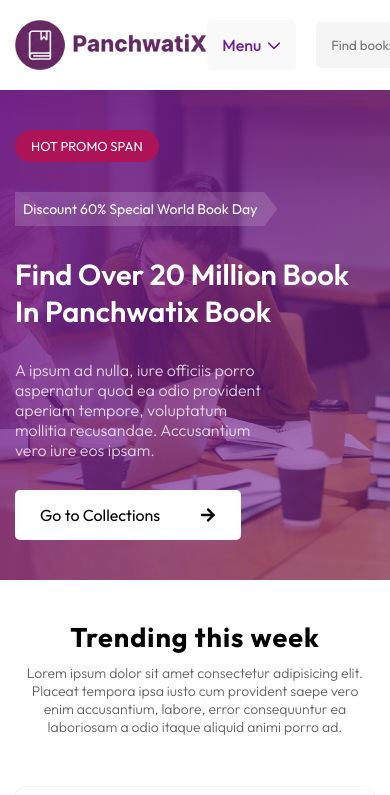
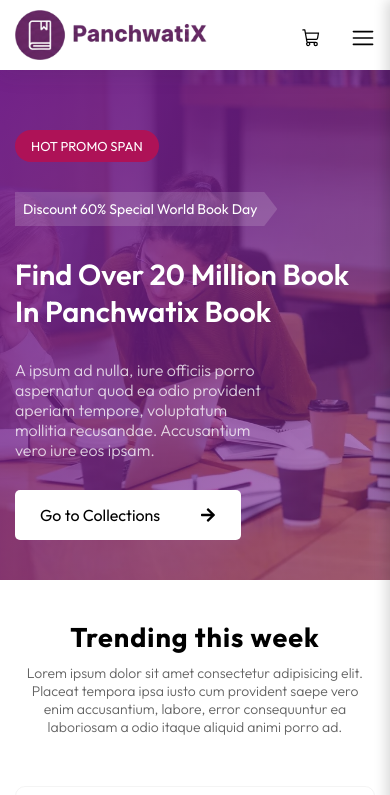
Before and after one commit to mdsaquib5/PxBookApp, a React (Vite) app: page / in a window 390 px wide. Shown: the top 795 px of the page. Built offline with nearby package versions, Linux system fonts and the light colour scheme.

Commit message:
header-fixed

```diff
--- a/package.json
+++ b/package.json
@@ -14,6 +14,7 @@
     "react": "^19.2.0",
     "react-dom": "^19.2.0",
     "react-icons": "^5.5.0",
+    "react-responsive": "^10.0.1",
     "react-router-dom": "^7.12.0",
     "sass": "^1.97.2",
     "swiper": "^12.0.3"
--- a/src/components/layout/Navbar.jsx
+++ b/src/components/layout/Navbar.jsx
@@ -3,9 +3,16 @@ import { useState, useEffect } from "react";
 import { CiSearch } from "react-icons/ci";
 import { FaChevronDown } from "react-icons/fa6";
 import { PiShoppingCart } from "react-icons/pi";
+import { useMediaQuery } from "react-responsive";
+import { RxHamburgerMenu } from "react-icons/rx";
+import { CgClose } from "react-icons/cg";
 
 const Navbar = () => {
+
+    const isTablet = useMediaQuery({ query: "(min-width: 1240px)" });
+
     const [showMenu, setShowMenu] = useState(false);
+    const [showPanel, setShowPanel] = useState(false);
     const [scrolled, setScrolled] = useState(false);
 
     useEffect(() => {
@@ -24,10 +31,76 @@ const Navbar = () => {
                                 <img src="/assets/images/header-logo.webp" alt="Header Logo" />
                             </Link>
                         </div>
+                        {isTablet && (
                             <div className="searchMenu">
+                                <div className="menu">
+                                    <div
+                                        className="menu-btn"
+                                        onClick={() => setShowMenu(!showMenu)}
+                                    >
+                                        <span>Menu</span> <FaChevronDown />
+
+                                        {showMenu && (
+                                            <ul className="menuItems">
+                                                <li><Link to="/">Home</Link></li>
+                                                <li><Link to="/">About</Link></li>
+                                                <li><Link to="/">Contact</Link></li>
+                                                <li><Link to="/">Login</Link></li>
+                                                <li><Link to="/">Register</Link></li>
+                                            </ul>
+                                        )}
+                                    </div>
+                                </div>
+
+                                <div className="search">
+                                    <form>
+                                        <input type="text" placeholder="Find books here..." />
+                                        <button type="submit">
+                                            <CiSearch />
+                                        </button>
+                                    </form>
+                                </div>
+                            </div>
+                        )}
+                        <div className="headerBtns">
+                            <div className="headerRight">
+                                <Link className="cartIcon" to={'/'}><PiShoppingCart /></Link>
+                                {isTablet && (
+                                    <>
+                                        <Link className="btn signInBtn" to={'/'}>Sign In</Link>
+                                        <button className="btn ctaBtn">Create Account</button>
+                                    </>
+                                )}
+                                {
+                                    !isTablet && (
+                                        <div className="mobileDrawer">
+                                            {/* Drawer Toggle Button */}
+                                            <button
+                                                className="drawerToggle"
+                                                onClick={() => setShowPanel(!showPanel)}
+                                            >
+                                                <RxHamburgerMenu />
+                                            </button>
+
+                                            {/* Drawer Panel */}
+                                            <div className={`drawerPanel ${showPanel ? "open" : ""}`}>
+                                                <button
+                                                    className="drawerClose"
+                                                    onClick={() => setShowPanel(false)}
+                                                >
+                                                    <CgClose />
+                                                </button>
+                                                <div className="panel">
+                                                    <div className="search">
+                                                        <form action="">
+                                                            <input type="text" placeholder="Find books here..." />
+                                                            <button><CiSearch /></button>
+                                                        </form>
+                                                    </div>
                                                     <div className="menu">
                                                         <div className="menu-btn" onClick={() => setShowMenu(!showMenu)}>
                                                             <span>Menu</span> <FaChevronDown />
+                                                        </div>
                                                         {showMenu && (
                                                             <ul className="menuItems">
                                                                 <li><Link to={'/'}>Home</Link></li>
@@ -38,19 +111,15 @@ const Navbar = () => {
                                                             </ul>
                                                         )}
                                                     </div>
-                            </div>
-                            <div className="search">
-                                <form action="">
-                                    <input type="text" placeholder="Find books here..." />
-                                    <button><CiSearch /></button>
-                                </form>
+                                                    <div className="navItems">
+                                                        <Link className="btn signInBtn" to={'/'}>Sign In</Link>
+                                                        <button className="btn ctaBtn">Create Account</button>
                                                     </div>
                                                 </div>
-                        <div className="headerBtns">
-                            <div className="header-right">
-                                <div className="cartIcon"><PiShoppingCart /></div>
-                                <Link className="btn signInBtn" to={'/'}>Sign In</Link>
-                                <button className="btn ctaBtn">Create Account</button>
+                                            </div>
+                                        </div>
+                                    )
+                                }
                             </div>
                         </div>
                     </div>
--- a/src/styles/global.css
+++ b/src/styles/global.css
@@ -11,6 +11,10 @@
 	font-family: var(--font);
 }
 
+a{
+	color: inherit;
+}
+
 :root {
 	--primary: #711f8b;
 	--font: "Outfit", sans-serif;
@@ -133,6 +137,7 @@ header {
 	display: flex;
 	justify-content: space-between;
 	align-items: center;
+	/* flex-wrap: wrap; */
 }
 
 .headerContainer>div {
@@ -198,7 +203,7 @@ header {
 }
 
 .search form input {
-	padding: 15px;
+	padding: 18px 15px;
 	border: none;
 	border-radius: 5px;
 	outline: none;
@@ -208,7 +213,7 @@ header {
 }
 
 .search {
-	min-width: 500px;
+	width: 500px;
 }
 
 .search form button {
@@ -216,6 +221,7 @@ header {
 	right: 10px;
 	font-size: 20px;
 	border: 0;
+	background-color: transparent;
 	cursor: pointer;
 	outline: none;
 }
@@ -224,7 +230,7 @@ header {
 	margin-bottom: 2px;
 }
 
-.header-right {
+.headerRight {
 	display: flex;
 	align-items: center;
 	gap: 30px;
@@ -235,7 +241,7 @@ header {
 	cursor: pointer;
 }
 
-.cartIcon svg {
+.cartIcon {
 	font-size: 20px;
 }
 
@@ -258,6 +264,80 @@ header {
 	border: none;
 	text-transform: uppercase;
 	font-weight: 600;
+}
+
+/* Mobile drawe panel css starts */
+.mobileDrawer {
+    position: relative;
+}
+
+.drawerToggle {
+    font-size: 24px;
+    background: none;
+    border: none;
+    cursor: pointer;
+}
+
+.drawerPanel {
+    position: fixed;
+    top: 0;
+    right: -350px;
+    width: 350px;
+    height: 100vh;
+    background: #fff;
+    box-shadow: -4px 0 12px rgba(0,0,0,0.15);
+    padding: 20px;
+    transition: right 0.3s ease;
+    z-index: 9999;
+}
+
+.drawerPanel.open {
+    right: 0;
+}
+
+.drawerClose {
+    background: #711f8b2e;
+    border: none;
+    font-size: 24px;
+    cursor: pointer;
+	width: 30px;
+	height: 30px;
+	display: flex;
+	justify-content: center;
+	align-items: center;
+}
+
+.navItems, .panel{
+	display: flex;
+	flex-direction: column;
+	gap: 20px;
+}
+
+.panel .menuItems{
+	position: relative;
+	border-color: transparent;
+	box-shadow: 0 12px 20px #3e3e3e1a;
+	margin-top: 20px;
+}
+
+.panel{
+	margin-top: 30px;
+}
+
+.panel .search{
+	width: 100%;
+}
+
+.panel .menu-btn{
+	justify-content: space-between;
+	border: 1px solid var(--primary);
+	padding: 12px;
+}
+
+.panel .navItems .btn{
+	border: 1px solid var(--primary);
+	text-align: center;
+	padding: 10px 20px;
 }
 
 /* hero section css starts */
@@ -647,6 +727,7 @@ header {
 	background: linear-gradient(357deg, #000000b8, #000000bf), url(/assets/images/hero.webp) center / cover no-repeat;
 	background-attachment: fixed;
 	padding-block: 100px;
+	overflow: hidden;
 }
 
 .categorySection {
@@ -850,7 +931,7 @@ header {
 	display: flex;
 	flex-direction: column;
 	align-items: start;
-	gap: 40px;
+	gap: 20px;
 	color: #ccc;
 	font-weight: 300;
 }
@@ -943,6 +1024,7 @@ header {
 	border-radius: 10px;
 	display: flex;
 	align-items: center;
+	margin-top: 40px;
 }
 
 .timer * {
```
Also changed, not shown: 1 other file (tests, documents, lock files or other folders). Lines whose indentation alone changed are shown as unchanged.
